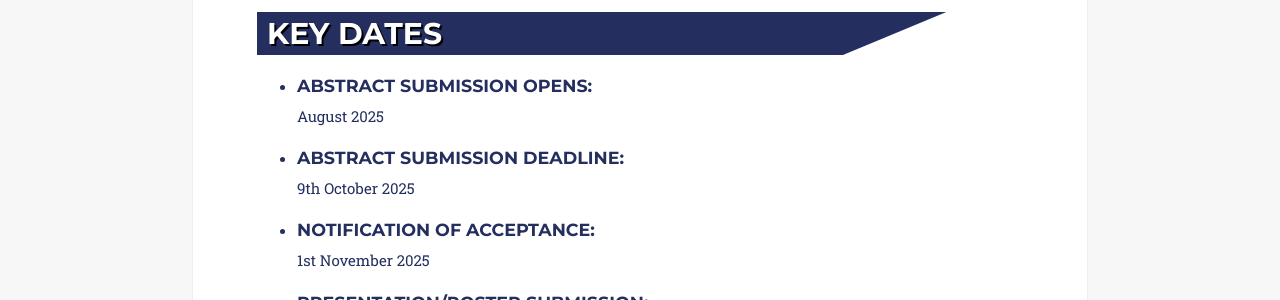
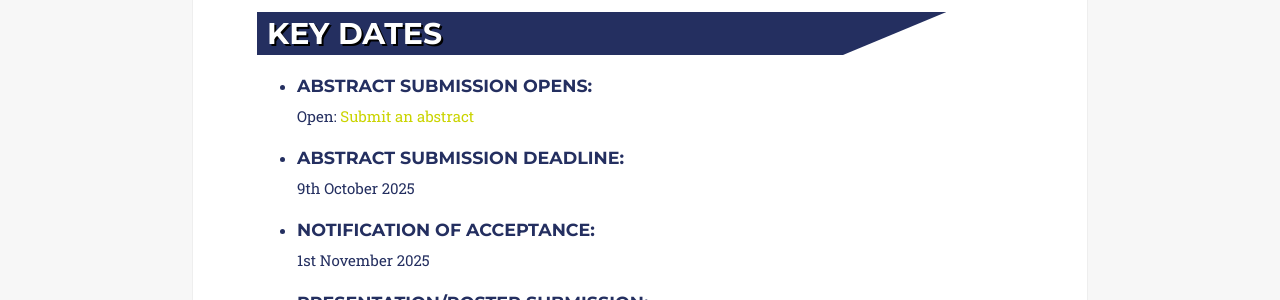
Before and after one commit to ukrrin2026swansea/ukrrin2026swansea.github.io, a Jekyll site: the page built from _2017_pages/key-dates.html, in a window 1280 px wide. Shown: the part 174-474 px from the top of the page. Built offline with Jekyll 4.4.1, drawn with Linux system fonts in a browser that asks for light colours; some web fonts are replaced.

Commit message:
abstracts open

```diff
--- a/_2017_pages/key-dates.html
+++ b/_2017_pages/key-dates.html
@@ -13,7 +13,7 @@ title: Key Dates
 <section id="key-info" class="black-frame about about-container about-container-top">
   <h1>Key Dates</h1>
   <ul>
-        <li><h3>Abstract submission opens:</h3> August 2025</li>
+        <li><h3>Abstract submission opens:</h3> Open: <a class="urllink" href="https://openreview.net/group?id=UKRRIN/2026/Conference&referrer=%5BHomepage%5D(%2F)#tab-your-consoles" rel="nofollow" target="_blank">Submit an abstract</a></li>
         <li><h3>Abstract submission deadline:</h3> 9th October 2025</li>
         <li><h3>Notification of acceptance:</h3> 1st November 2025</li>
         <li><h3>Presentation/poster submission:</h3> 10th December 2025</li>
--- a/_includes/2017_data/intro.html
+++ b/_includes/2017_data/intro.html
@@ -48,9 +48,9 @@
       </li>
     </ul>
 
-    <h2>Express your interest in attending (please note this is not registration):</h2>
-    <a class="urllink" href="https://forms.gle/d7gDuxzAqirifneu8" rel="nofollow" target="_blank"
-        >Sign Up Here</a><br>
+    <h2>Abstract Submission is Now Open (please note this is not registration):</h2>
+    <a class="urllink" href="https://openreview.net/group?id=UKRRIN/2026/Conference&referrer=%5BHomepage%5D(%2F)#tab-your-consoles" rel="nofollow" target="_blank">
+      Submit an abstract</a>
     We look forward to welcoming you to Swansea!
 
     <h2>2025 UKRRIN Student Conference</h2>
```
